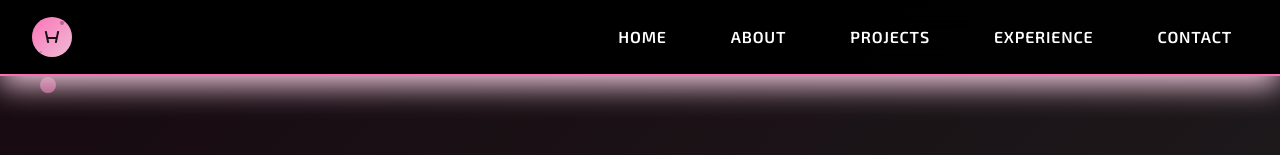
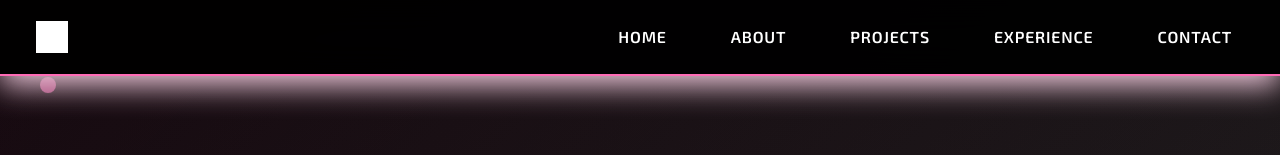
Before and after one commit to twu29/Portfolio, a React (Vite) app: page / in a window 1280 px wide. Shown: the top 155 px of the page. Built offline with nearby package versions, Linux system fonts and the light colour scheme; the HTML template or start-up script is replaced by a standard one.

Commit message:
Update logo design

```diff
--- a/src/components/Navigation.tsx
+++ b/src/components/Navigation.tsx
@@ -1,6 +1,6 @@
 import { useState, useEffect } from "react";
 import { Button } from "./ui/button";
-import { Brain, Cpu, Zap } from "lucide-react";
+import logo from "../assets/logo.png";
 
 const Navigation = () => {
   const [isOpen, setIsOpen] = useState(false);
@@ -50,28 +50,12 @@ const Navigation = () => {
               onClick={() => scrollToSection("home")}
               className="flex items-center space-x-2 group"
             >
-              <div className="relative w-10 h-10 bg-gradient-primary rounded-full flex items-center justify-center group-hover:scale-105 transition-smooth overflow-hidden">
-                {/* Stylized "A" for Alley - inspired by the Gloria logo */}
-                <div className="relative w-full h-full flex items-center justify-center">
-                  {/* Main "A" shape */}
-                  <div className="absolute w-4 h-6 flex flex-col items-center">
-                    {/* Top triangle of A */}
-                    <div className="w-0 h-0 border-l-2 border-r-2 border-b-3 border-l-transparent border-r-transparent border-b-background"></div>
-                    {/* Left line of A */}
-                    <div className="absolute top-1.5 left-0.5 w-0.5 h-3 bg-background transform -rotate-12"></div>
-                    {/* Right line of A */}
-                    <div className="absolute top-1.5 right-0.5 w-0.5 h-3 bg-background transform rotate-12"></div>
-                    {/* Horizontal line of A */}
-                    <div className="absolute top-3 w-2.5 h-0.5 bg-background"></div>
-                  </div>
-
-                  {/* Decorative dots around the A */}
-                  <div className="absolute top-1 right-2 w-1 h-1 bg-background/60 rounded-full animate-pulse"></div>
-                  <div className="absolute bottom-1 left-2 w-0.5 h-0.5 bg-background/40 rounded-full animate-pulse animation-delay-500"></div>
-                </div>
-
-                {/* Subtle glow effect */}
-                <div className="absolute inset-0 bg-gradient-to-br from-pink-soft/20 to-primary/20 animate-pulse"></div>
+              <div className="w-10 h-10 flex items-center justify-center group-hover:scale-105 transition-smooth">
+                <img
+                  src={logo}
+                  alt="Alley Logo"
+                  className="w-8 h-8 object-contain filter brightness-0 invert"
+                />
               </div>
             </button>
           </div>
```
Also changed, not shown: src/assets/logo.png (added).
